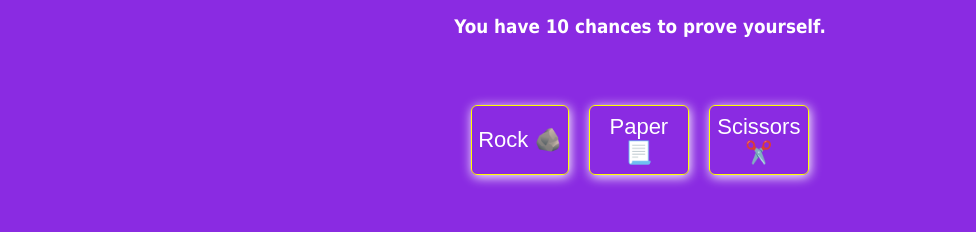
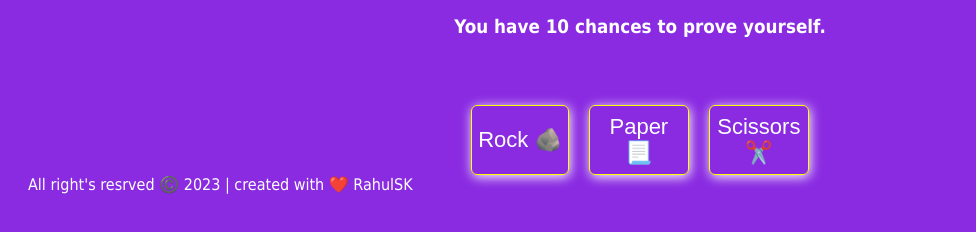
Before and after one commit to Rahulraymond/rockpaperscissors, a plain HTML site: page index.html in a window 1280 px wide. Shown: the part 114-346 px from the top of the page, without its empty margins (0-976 px from the left). Drawn offline with Linux system fonts and the light colour scheme.

Commit message:
footer added

```diff
--- a/index.html
+++ b/index.html
@@ -26,7 +26,7 @@
         </div>
     </main>
     <footer>
-
+        All right's resrved ©️ 2023 | created with ❤️ RahulSK
     </footer>
     <script src="js.js"></script>
 </body>
```
